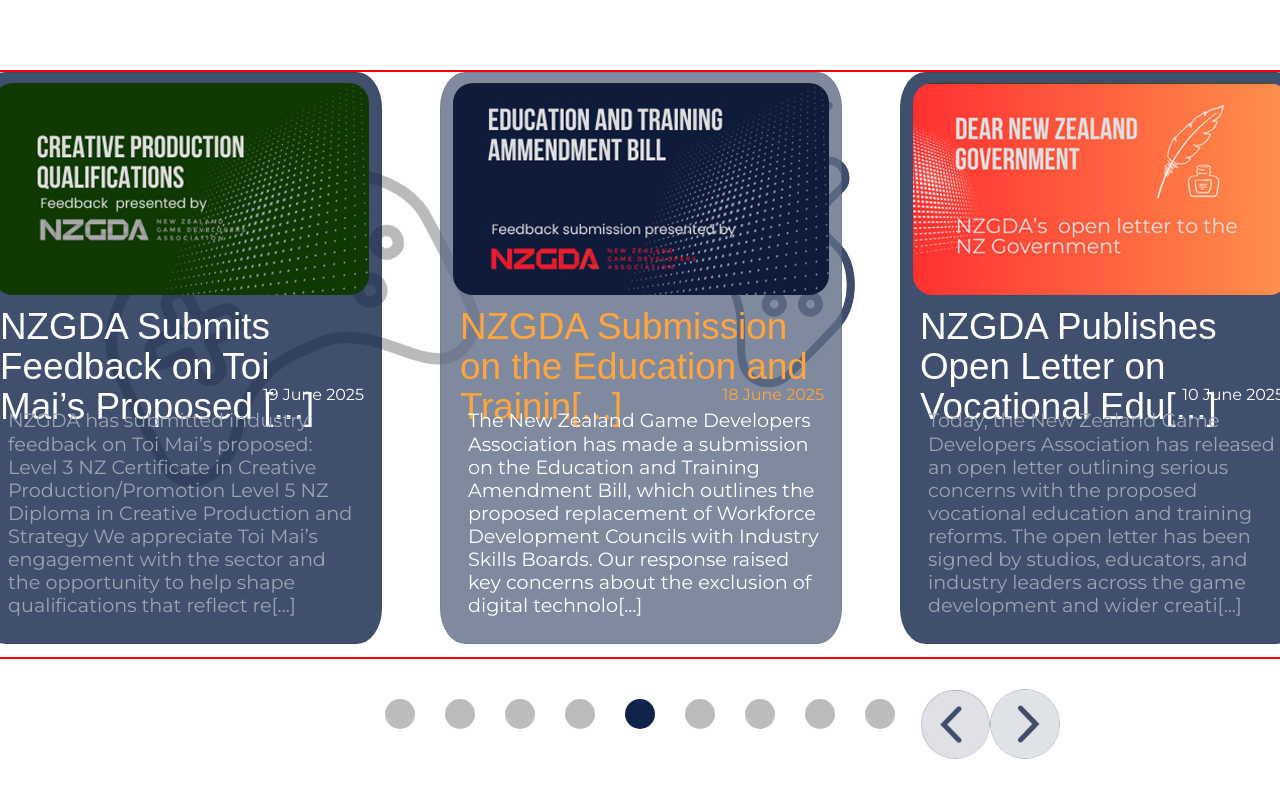
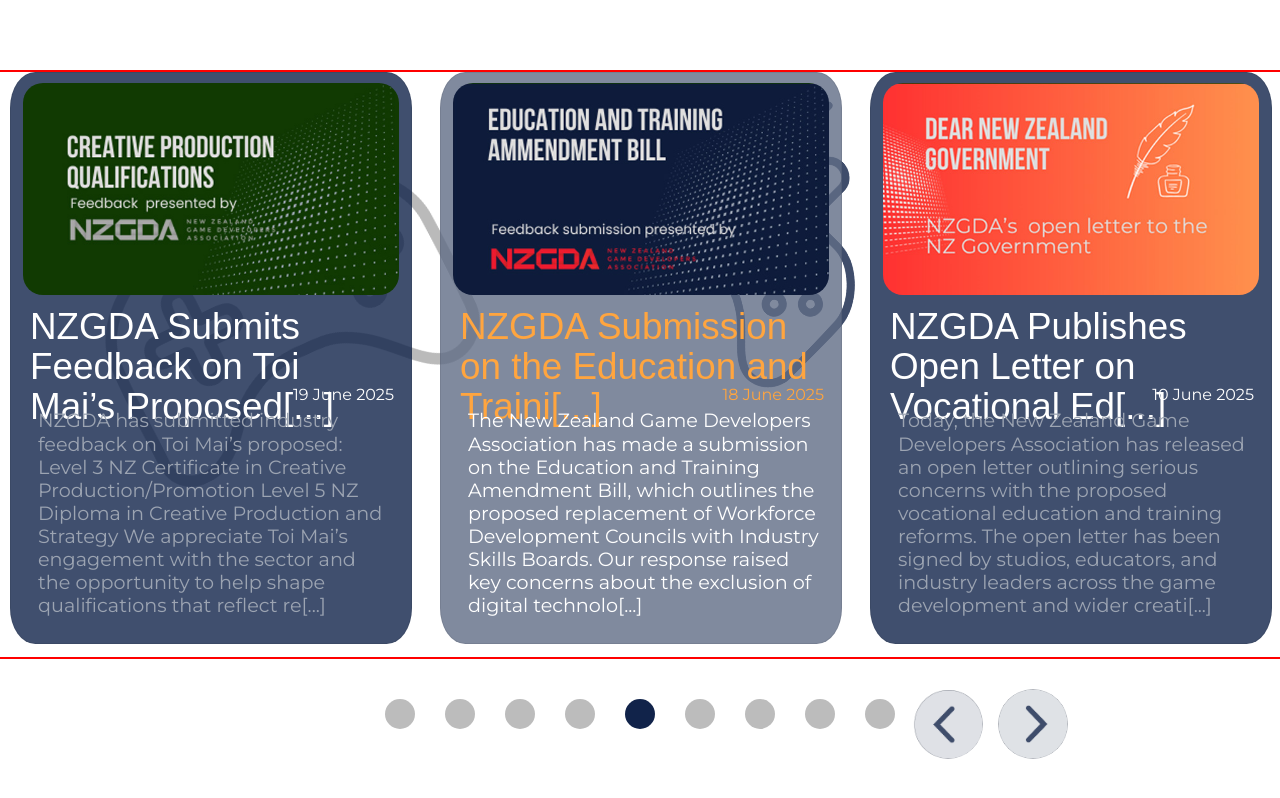
Before and after one commit to Nastomeya/2DSlider_NZGDA_News, a React (Create React App) app: page / in a window 1280 px wide. Shown: the top 798 px of the page. Built offline with nearby package versions, Linux system fonts and the light colour scheme.

Commit message:
- adjusted the gaps and minimal variables such positions and scale of the cards

```diff
--- a/src/App.js
+++ b/src/App.js
@@ -4,7 +4,7 @@
 
 const MOBILE_BP = 768;
 const ASPECT = { mobile: 0.85, desktop: 2.0125 };
-const MAX_STAGE_WIDTH = 1400; // Increased to accommodate 5 cards (5 * 420 + 4 * 60 + padding)
+const MAX_STAGE_WIDTH = 3600; // Increased to accommodate 5 cards (5 * 420 + 4 * 60 + padding)
 const USE_ASPECT_BOX = false; // Changed to false for better carousel display
 
 export default function App() {
--- a/src/components/Card.jsx
+++ b/src/components/Card.jsx
@@ -31,7 +31,7 @@
       onClick={onClick}
     >
       <CardBoard hasBeenClicked={hasBeenClicked} />
-      <CardTitleText color={color} title={truncateWithEllipsis(title, 48)} />
+      <CardTitleText color={color} title={truncateWithEllipsis(title, 47)} />
       <CardDateText color={color} date={date} />
       <CardContentText
         content={truncateWithEllipsis(contentText, isMobile ? 285 : 290)}
--- a/src/components/CardCarousel.jsx
+++ b/src/components/CardCarousel.jsx
@@ -14,7 +14,7 @@
 
   const START_OFFSET = N;
   const CARD_ASPECT = isMobile ? 1.438 : 1.463;             // ≈ 1.425
-  const gap = 60;
+  const gap = 30;
   const cardWidth = isMobile ? 350 : 400; // Key: responsive card width!
 
   const calculatedHeight = Math.round(cardWidth * CARD_ASPECT);
--- a/src/components/SliderArrows.jsx
+++ b/src/components/SliderArrows.jsx
@@ -6,7 +6,7 @@
 const BTN_DATAS = [{ id: 0 }, { id: 1 }];
 
 const DEFAULTS = {
-  space: 70,     // px center-to-center between the two arrows
+  space: 85,     // px center-to-center between the two arrows
   offsetX: 120,  // px to push the pair rightward (positive) or leftward (negative)
   offsetY: 24,   // px up from the bottom edge of the container
   size: 60,      // px button diameter
```
Also changed, not shown: public/index.html (+0 -10 lines).
